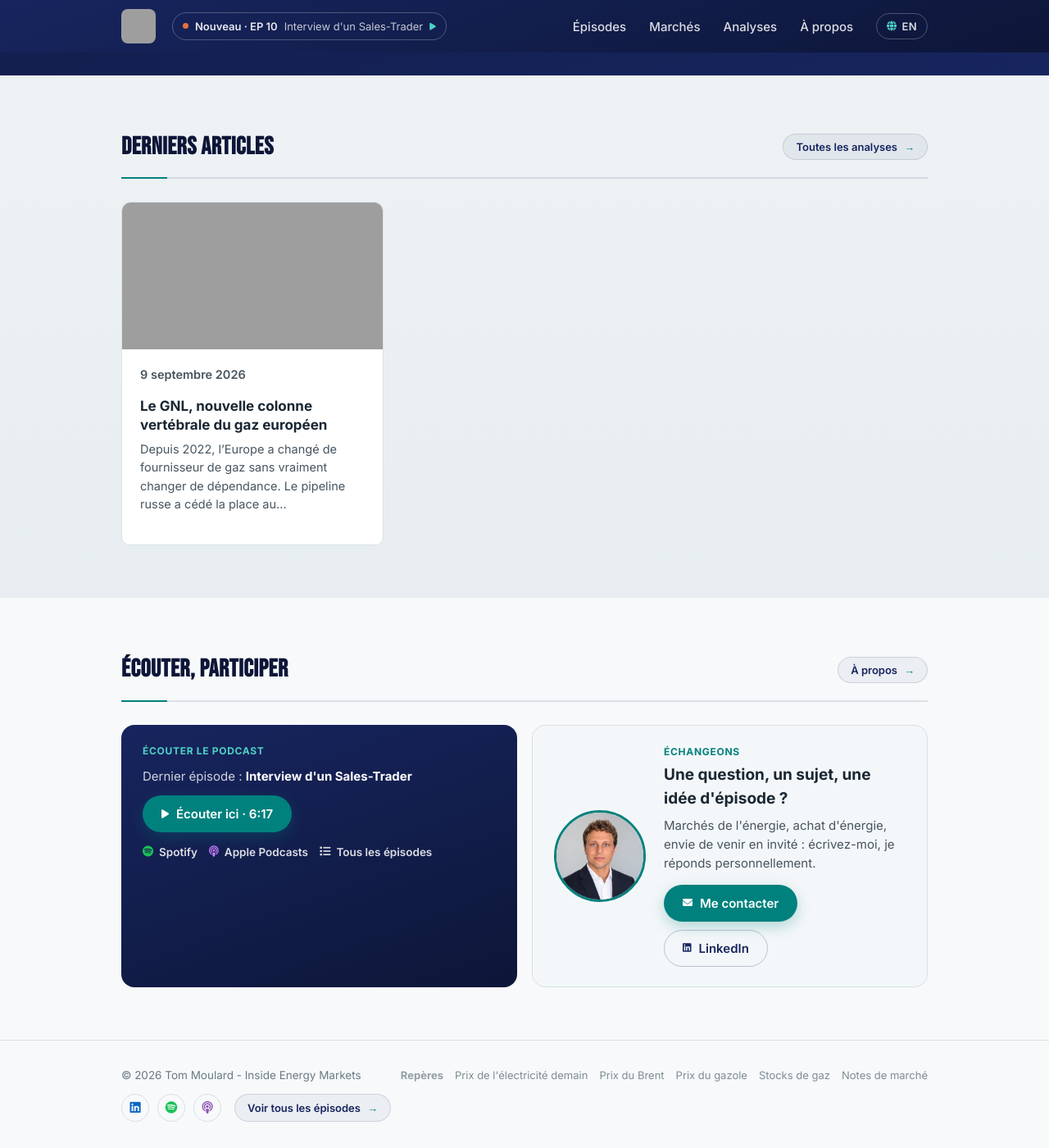
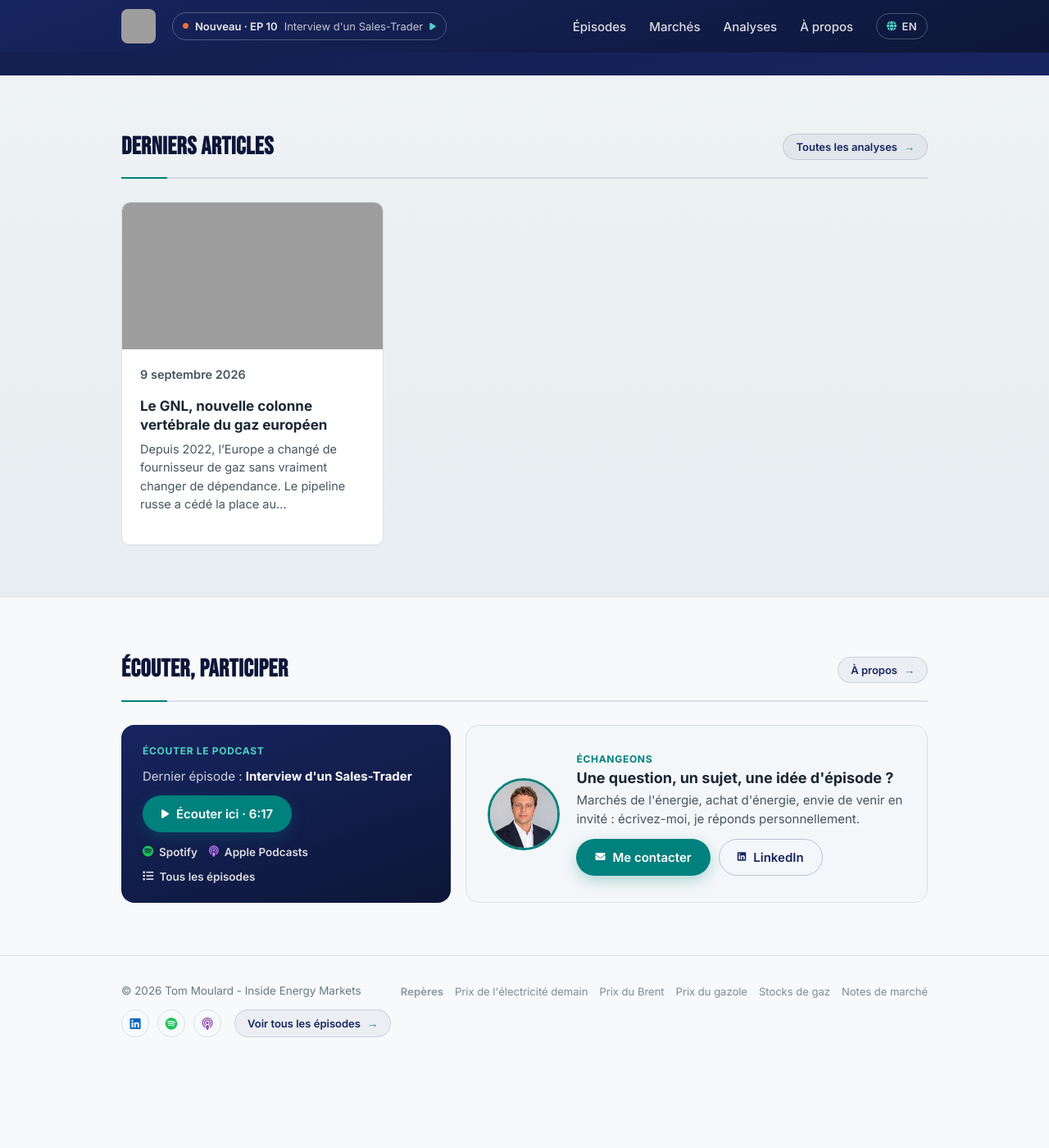
Before and after one commit to InsideEnergyMarkets/Inside-Energy-Markets, a Jekyll site: the page built from index.html, in a window 1280 px wide and 1400 px high, scrolled down 1999 px. Shown: the whole window at 82% size. Built offline with Jekyll 4.4.1, drawn with Linux system fonts in a browser that asks for light colours; after the commit the page ends 3296 px from its top, so only the background shows below that; grey boxes are pictures that could not be loaded.

Commit message:
Accueil : carte Échangeons plus compacte (photo plus petite, colonne plus large)
Co-Authored-By: Claude Opus 5.5 <noreply@anthropic.com>

```diff
--- a/_includes/pages/home.html
+++ b/_includes/pages/home.html
@@ -179,6 +179,6 @@
       <h2>{{ t.home.cta_title }}</h2>
       <a href="{{ u.about | relative_url }}">{{ t.nav.about }} <span aria-hidden="true">→</span></a>
     </div>
-    {% include podcast-cta.html contact=true %}
+    {% include podcast-cta.html contact=true class="ab-cta-grid--contact" %}
   </div>
 </section>
--- a/assets/css/style.css
+++ b/assets/css/style.css
@@ -2890,9 +2890,11 @@ html.has-player .nav-ep { display: none; }
 .hero-host small { font-size: 11px; color: rgba(255, 255, 255, 0.6); text-transform: uppercase; letter-spacing: 0.5px; }
 .hero-host strong { font-size: 15px; }
 .hero-host em { font-style: normal; font-size: 12px; color: rgba(255, 255, 255, 0.7); }
-.ab-cta.hm-contact { flex-direction: row; align-items: center; gap: 22px; }
-.hm-contact img { flex: none; width: 112px; height: 112px; border-radius: 50%; object-fit: cover; border: 3px solid #00817d; }
-.hm-contact h3 { margin: 6px 0 6px; font-size: 19px; }
-.hm-contact .ab-cta-text { margin: 0 0 14px; }
+.ab-cta-grid--contact { grid-template-columns: minmax(0, 1fr) minmax(0, 1.4fr); }
+.ab-cta.hm-contact { flex-direction: row; align-items: center; gap: 20px; }
+.hm-contact img { flex: none; width: 88px; height: 88px; border-radius: 50%; object-fit: cover; border: 3px solid #00817d; }
+.hm-contact h3 { margin: 4px 0 4px; font-size: 18px; line-height: 1.3; }
+.hm-contact .ab-cta-text { margin: 0 0 12px; }
 .hm-contact-body { flex: 1; min-width: 0; }
+@media (max-width: 760px) { .ab-cta-grid--contact { grid-template-columns: 1fr; } }
 @media (max-width: 640px) { .ab-cta.hm-contact { flex-direction: column; align-items: center; text-align: center; } .hm-contact .ab-cta-actions { justify-content: center; } }
```
